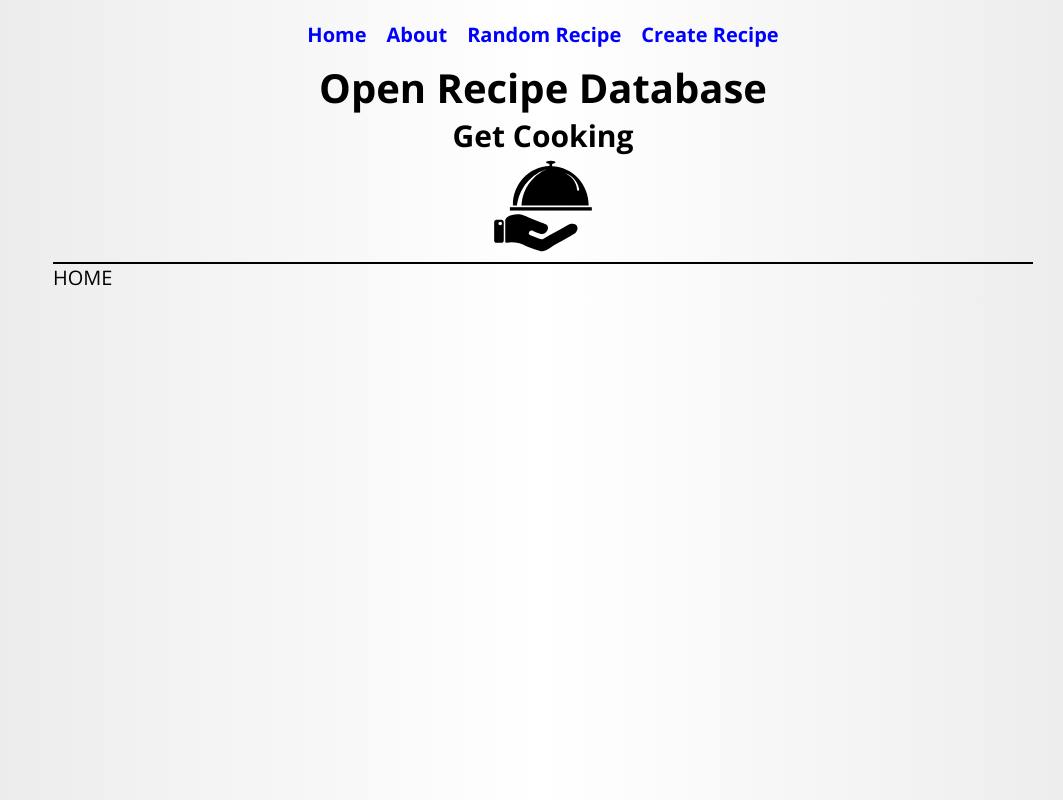
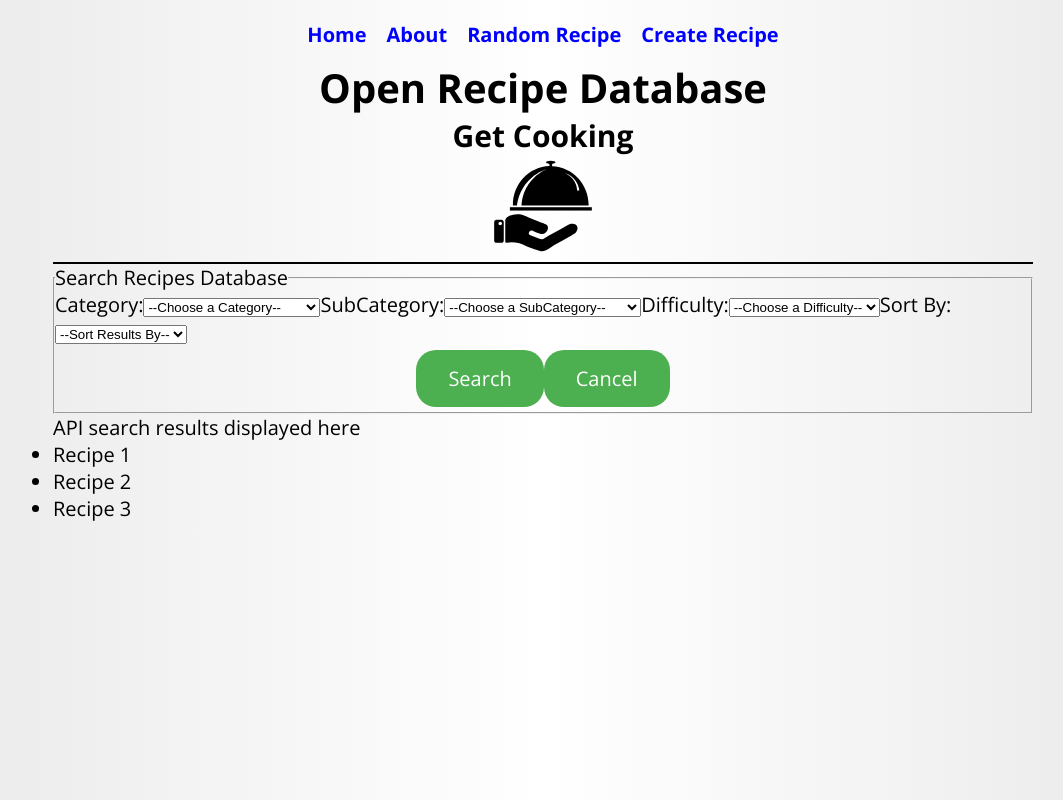
Before and after one commit to ARogala/open-recipe-db, a React (Create React App) app in the folder client/: page / in a window 1280 px wide. Shown: the whole page, without its empty margins (97-1160 px from the left). Built offline with nearby package versions, Linux system fonts and the light colour scheme.

Commit message:
code up basic search form

```diff
--- a/client/src/components/App.js
+++ b/client/src/components/App.js
@@ -2,6 +2,8 @@ import React, { Component } from 'react';
 import { Route } from 'react-router-dom';
 import { Link } from 'react-router-dom';
 
+import Search from './Search';
+import Results from './Results';
 import About from './About';
 
 import logo from '../images/logo.svg';
@@ -31,7 +33,14 @@ class App extends Component {
                     <img className="header__img" src={logo} alt="logo" />
                 </header>
                 <main role="main">
-                    <Route exact path="/" render={() => <div>HOME</div>} />
+                    <Route exact path="/" render={() => {
+                        return (
+                            <div>
+                                <Search />
+                                <Results />
+                            </div>
+                        );
+                    }} />
                     <Route path="/about" render={() => <About />} />
                 </main>
             </div>
--- /dev/null
+++ b/client/src/components/Results.js
@@ -0,0 +1,18 @@
+import React from 'react';
+
+class Results extends React.Component {
+	render() {
+		return (
+			<div>
+				<p>API search results displayed here</p>
+				<ul>
+					<li>Recipe 1</li>
+					<li>Recipe 2</li>
+					<li>Recipe 3</li>
+				</ul>
+			</div>
+		);
+	}
+}
+
+export default Results;
--- /dev/null
+++ b/client/src/components/Search.js
@@ -0,0 +1,168 @@
+import React from 'react';
+
+class Search extends React.Component {
+	constructor(props) {
+		super(props);
+		this.state = {
+			category: 'undefined',
+			subCategory: 'undefined',
+			difficulty: 'undefined',
+			sortBy: 'undefined'
+		};
+	}
+
+	handleCategoryChange(e) {
+		this.setState({
+			category: e.target.value
+		});
+	}
+
+	handleSubCategoryChange(e) {
+		this.setState({
+			subCategory: e.target.value
+		});
+	}
+
+	handleDifficultyChange(e) {
+		this.setState({
+			difficulty: e.target.value
+		});
+	}
+
+	handleSortByChange(e) {
+		this.setState({
+			sortBy: e.target.value
+		});
+	}
+
+	handleSubmit(e) {
+		e.preventDefault();
+		console.log(this.state.category);
+		console.log(this.state.subCategory);
+		console.log(this.state.difficulty);
+		console.log(this.state.sortBy);
+	}
+
+	handleFormReset() {
+		this.setState({
+			category: 'undefined',
+			subCategory: 'undefined',
+			difficulty: 'undefined',
+			sortBy: 'undefined'
+		});
+	}
+
+	render() {
+		return (
+			<div>
+				<form className="search" onSubmit={e => this.handleSubmit(e)}>
+					<fieldset>
+						<legend>Search Recipes Database</legend>
+						<label htmlFor="category">Category:</label>
+						<select
+							className="search__select"
+							id="category"
+							value={this.state.category}
+							onChange={e => this.handleCategoryChange(e)}
+						>
+							<option value="undefined">--Choose a Category--</option>
+							<option value="Appetizers">Appetizers</option>
+							<option value="Beverages">Beverages</option>
+							<option value="Sides">Sides</option>
+							<option value="Main Dishes">Main Dishes</option>
+							<option value="Breakfast">Breakfast</option>
+							<option value="Lunch">Lunch</option>
+							<option value="Brunch">Brunch</option>
+							<option value="Desserts">Desserts</option>
+							<option value="Breads">Breads</option>
+							<option value="Soups">Soups</option>
+							<option value="Stews & Chili">Stews & Chili</option>
+							<option value="Pasta, Sauces, & Noodles">Pasta, Sauces, & Noodles</option>
+							<option value="Salad & Dressings">Salad & Dressings</option>
+							<option value="Grilling">Grilling</option>
+							<option value="Smoked">Smoked</option>
+							<option value="Burgers">Burgers</option>
+							<option value="Sandwiches">Sandwiches</option>
+							<option value="Pizza">Pizza</option>
+							<option value="Slow & Pressure Cooker">Slow & Pressure Cooker</option>
+							<option value="Skillet & Stir-Fries">Skillet & Stir-Fries</option>
+							<option value="Oven Baked & Broiled">Oven Baked & Broiled</option>
+							<option value="Beans, Grains, & Rice">Beans, Grains, & Rice</option>
+							<option value="Casseroles">Casseroles</option>
+						</select>
+						<label htmlFor="subCategory">SubCategory:</label>
+						<select
+							className="search__select"
+							id="subCategory"
+							value={this.state.subCategory}
+							onChange={e => this.handleSubCategoryChange(e)}
+						>
+							<option value="undefined">--Choose a SubCategory--</option>
+							<option value="Diet">Diet</option>
+							<option value="Meatless & Vegan">Meatless & Vegan</option>
+							<option value="Slow & Pressure Cooker">Slow & Pressure Cooker</option>
+							<option value="Poultry">Poultry</option>
+							<option value="Beef">Beef</option>
+							<option value="Pork">Pork</option>
+							<option value="Lamb">Lamb</option>
+							<option value="Duck">Duck</option>
+							<option value="Turkey">Turkey</option>
+							<option value="Sausages">Sausages</option>
+							<option value="Seafood">Seafood</option>
+							<option value="Fruit">Fruit</option>
+							<option value="Vegetables">Vegetables</option>
+							<option value="Cookies & Biscuits">Cookies & Biscuits</option>
+							<option value="Cakes & Cupcakes">Cakes & Cupcakes</option>
+							<option value="Custards & Puddings">Custards & Puddings</option>
+							<option value="Pies, Tarts, Cobblers, & Crisp">Pies, Tarts, Cobblers, & Crisp</option>
+							<option value="Chocolates & Candies">Chocolates & Candies</option>
+							<option value="Pastries">Pastries</option>
+							<option value="Frozen">Frozen</option>
+							<option value="Other">Other</option>
+						</select>
+						<label htmlFor="difficulty">Difficulty:</label>
+						<select
+							className="search__select"
+							id="difficulty"
+							value={this.state.difficulty}
+							onChange={e => this.handleDifficultyChange(e)}
+						>
+							<option value="undefined">--Choose a Difficulty--</option>
+							<option value="Easy">Easy</option>
+							<option value="Medium">Medium</option>
+							<option value="Hard">Hard</option>
+							<option value="Pro Chef">Pro Chef</option>
+						</select>
+						<label htmlFor="sortBy">Sort By:</label>
+						<select
+							className="search__select"
+							id="sortBy"
+							value={this.state.sortBy}
+							onChange={e => this.handleSortByChange(e)}
+						>
+							<option value="undefined">--Sort Results By--</option>
+							<option value="starRating">Star Rating</option>
+							<option value="totalTime">Total Time</option>
+							<option value="date">Date</option>
+						</select>
+						<div className="appBtnContainer">
+							<button className="appBtn" type="submit" value="Submit">
+								Search
+							</button>
+							<button
+								className="appBtn"
+								type="button"
+								value="Reset"
+								onClick={() => this.handleFormReset()}
+							>
+								Cancel
+							</button>
+						</div>
+					</fieldset>
+				</form>
+			</div>
+		);
+	}
+}
+
+export default Search;
```
Also changed, not shown: 1 other file (tests, documents, lock files or other folders).
